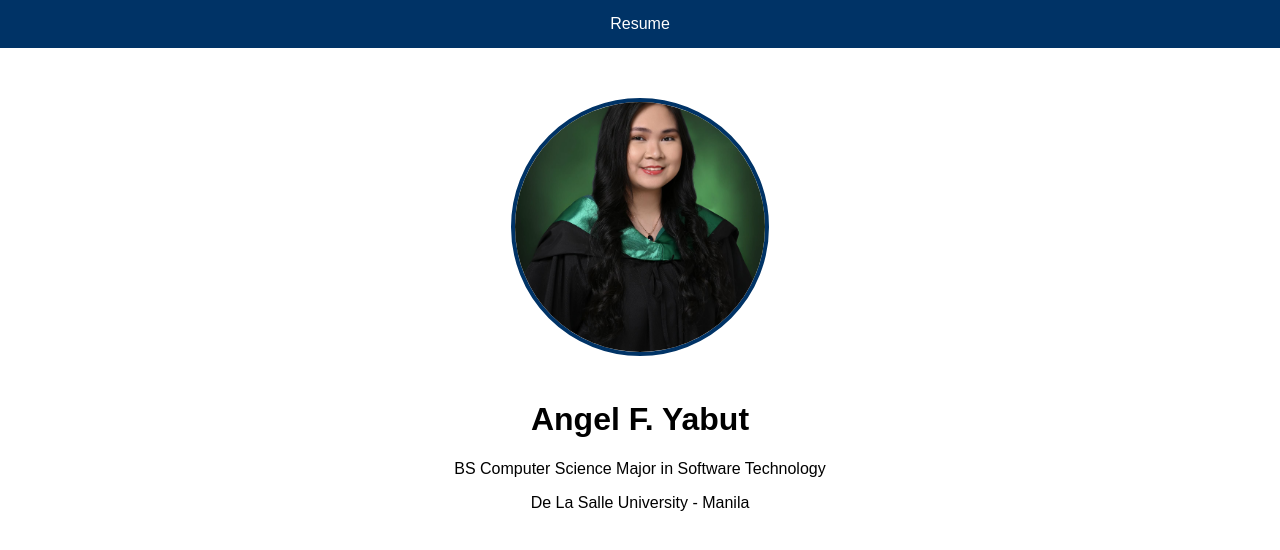
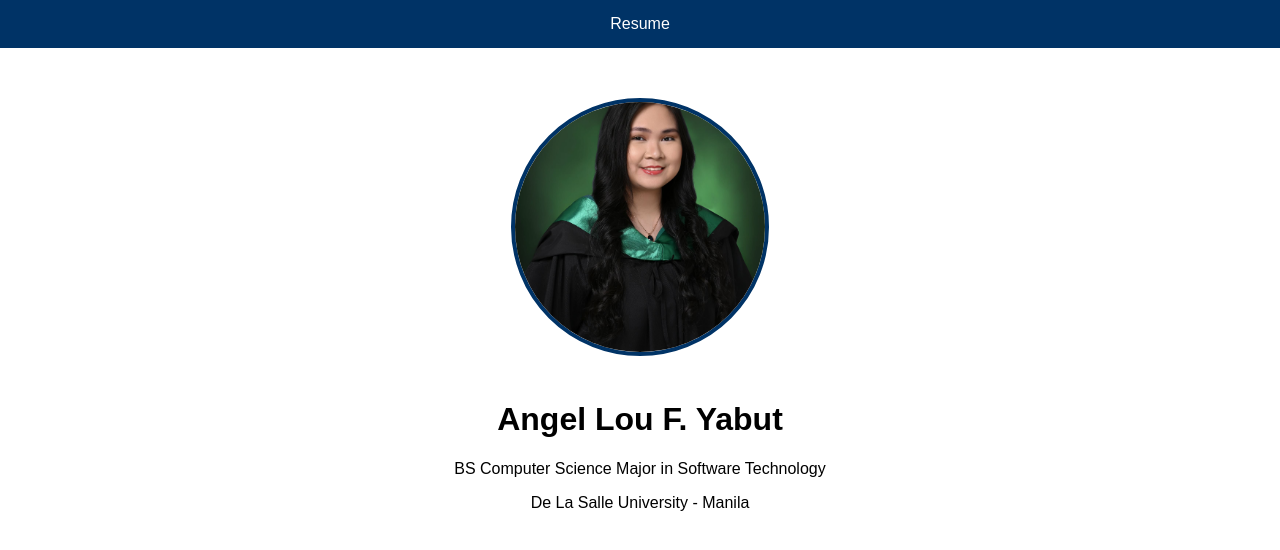
Before and after one commit to angel1120/s3-static, a plain HTML site: page index.html in a window 1280 px wide. Drawn offline with Linux system fonts and the light colour scheme.

Commit message:
Update index.html

```diff
--- a/index.html
+++ b/index.html
@@ -56,7 +56,7 @@
 <div class="hero">
     <img src="grad-pic.jpg">
 
-    <h1>Angel F. Yabut</h1>
+    <h1>Angel Lou F. Yabut</h1>
     <p>BS Computer Science Major in Software Technology</p>
     <p>De La Salle University - Manila</p>
 </div>
```
